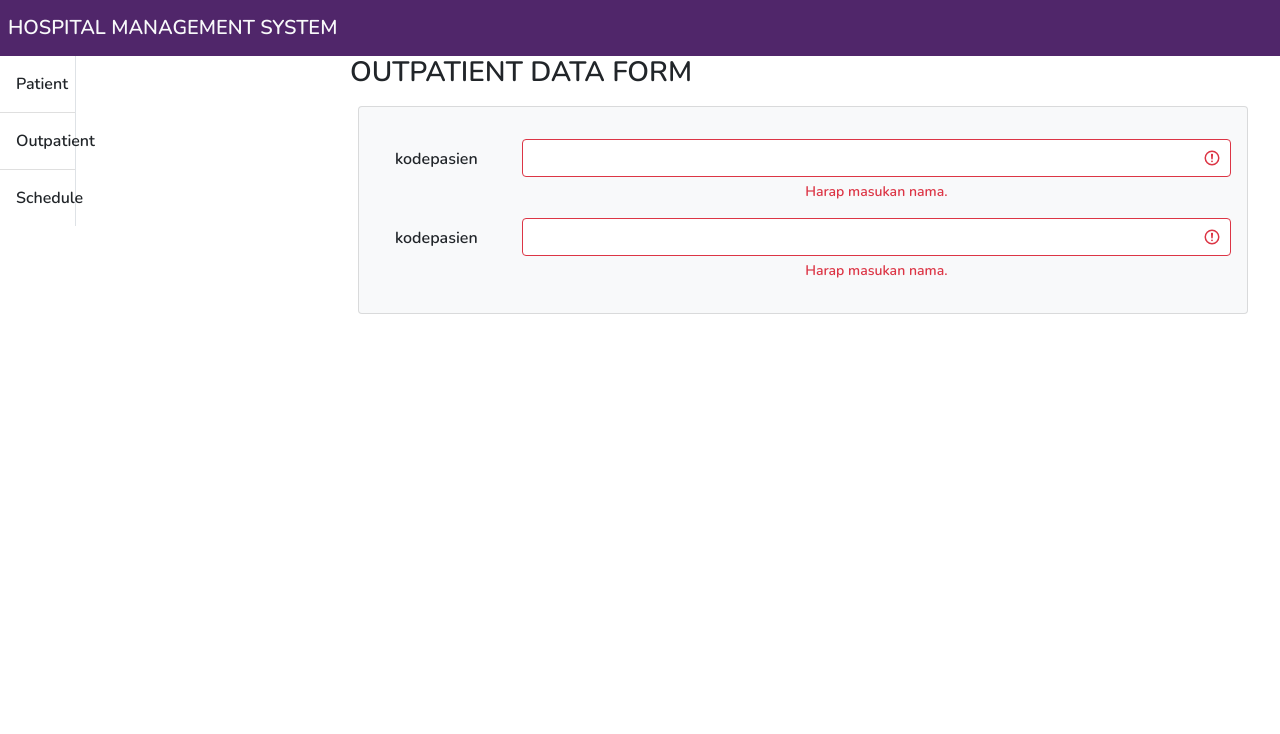
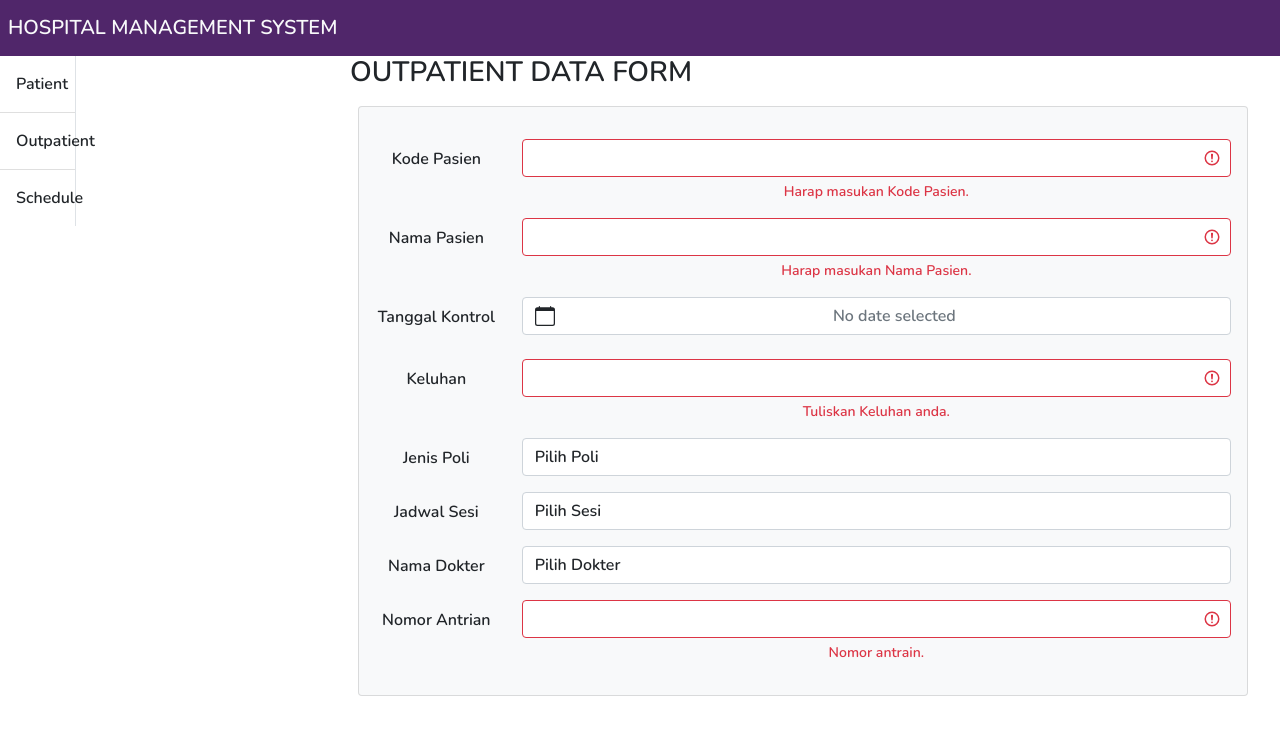
Before and after one commit to altacapstone36/frontend-vuejs, a Vue app: page /addoutpatient in a window 1280 px wide. Shown: the top 734 px of the page. Built offline with nearby package versions, Linux system fonts and the light colour scheme.

Commit message:
feat : finishing outpatient (revisi addoutpatient 2)

```diff
--- a/src/views/outpatientadd.vue
+++ b/src/views/outpatientadd.vue
@@ -8,30 +8,115 @@
         <b-card bg-variant="light" class="card text-center mx-2 my-2 text-purple">
           <b-row class="my-3">
             <b-col cols="2">
-              <label class="mt-2" aria-controls="fieldset-1">kodepasien</label>
+              <label class="mt-2" aria-controls="fieldset-1">Kode Pasien</label>
             </b-col>
               <b-col cols="10">
               <b-form-group
                 id="fieldset-1"
-                :invalid-feedback="invalidFeedback"
+                :invalid-feedback="invalidfeedbackKP"
                 :state="state"
               >
-          <b-form-input id="input-1" v-model="name" :state="state" trim></b-form-input>
+          <b-form-input id="input-1" v-model="kode_pasien" :state="stateKP" trim></b-form-input>
         </b-form-group>
               </b-col>
           </b-row>
 
           <b-row class="my-3">
             <b-col cols="2">
-              <label class="mt-2" aria-controls="fieldset-1">kodepasien</label>
+              <label class="mt-2" aria-controls="fieldset-2">Nama Pasien</label>
             </b-col>
               <b-col cols="10">
               <b-form-group
                 id="fieldset-2"
-                :invalid-feedback="invalidFeedback"
-                :state="state"
+                :invalid-feedback="invalidfeedbackNP"
+                :state="stateNP"
               >
-          <b-form-input id="input-2" v-model="name" :state="state" trim></b-form-input>
+          <b-form-input id="input-2" v-model="nama_pasien" :state="stateNP" trim></b-form-input>
+        </b-form-group>
+              </b-col>
+          </b-row>
+
+        <b-row class="my-3">
+            <b-col cols="2">
+              <label class="mt-2" aria-controls="fieldset-5">Tanggal Kontrol</label>
+            </b-col>
+              <b-col cols="10">
+           <b-form-datepicker id="example-datepicker" v-model="tanggal_kontrol" class="mb-2"></b-form-datepicker>
+              </b-col>
+          </b-row>
+          <b-row class="my-3">
+            <b-col cols="2">
+              <label class="mt-2" aria-controls="fieldset-3">Keluhan</label>
+            </b-col>
+              <b-col cols="10">
+              <b-form-group
+                id="fieldset-3"
+                :invalid-feedback="invalidfeedbackKel"
+                :state="stateKel"
+              >
+          <b-form-input id="input-3" v-model="keluhan" :state="stateKel" trim></b-form-input>
+        </b-form-group>
+              </b-col>
+          </b-row>
+
+          <b-row class="my-3">
+            <b-col cols="2">
+              <label class="mt-2" aria-controls="fieldset-6">Jenis Poli</label>
+            </b-col>
+              <b-col cols="10">
+                <b-form-select
+                          id="input-6"
+                          v-model="jenis_poli"
+                          :options="poli"
+                          required
+                          plain
+                        ></b-form-select>
+              </b-col>
+          </b-row>
+
+          <b-row class="my-3">
+            <b-col cols="2">
+              <label class="mt-2" aria-controls="fieldset-6">Jadwal Sesi</label>
+            </b-col>
+              <b-col cols="10">
+                <b-form-select
+                          id="input-6"
+                          v-model="jadwal_sesi"
+                          :options="sesi"
+                          required
+                          plain
+                        ></b-form-select>
+              </b-col>
+          </b-row>
+
+          <b-row class="my-3">
+            <b-col cols="2">
+              <label class="mt-2" aria-controls="fieldset-6">Nama Dokter</label>
+            </b-col>
+              <b-col cols="10">
+                <b-form-select
+                          id="input-6"
+                          v-model="nama_dokter"
+                          :options="dokter"
+                          required
+                          plain
+
+                        >
+                        </b-form-select>
+              </b-col>
+          </b-row>
+
+          <b-row class="my-3">
+            <b-col cols="2">
+              <label class="mt-2" aria-controls="fieldset-4">Nomor Antrian</label>
+            </b-col>
+              <b-col cols="10">
+              <b-form-group
+                id="fieldset-4"
+                :invalid-feedback="invalidfeedbackNA"
+                :state="stateNA"
+              >
+          <b-form-input id="input-4" v-model="nomor_antrian" :state="stateNA" trim></b-form-input>
         </b-form-group>
               </b-col>
           </b-row>
@@ -48,24 +133,58 @@
 export default {
     name: "outpatientAdd",
     computed: {
-      state() {
-        return this.name.length >= 4
+      stateKP() {
+        return this.kode_pasien.length >= 4
       },
-      invalidFeedback() {
-        if (this.name.length > 0) {
+      invalidfeedbackKP() {
+        if (this.kode_pasien.length > 0) {
           return 'Minimal 4 huruf characters.'
         }
-        return 'Harap masukan nama.'
+        return 'Harap masukan Kode Pasien.'
+      },
+      stateNP() {
+        return this.nama_pasien.length >= 4
+      },
+      invalidfeedbackNP() {
+        if (this.nama_pasien.length > 0) {
+          return 'Minimal 4 huruf characters.'
+        }
+        return 'Harap masukan Nama Pasien.'
+      },
+      stateKel() {
+        return this.keluhan.length >= 4
+      },
+      invalidfeedbackKel() {
+        if (this.keluhan.length > 0) {
+          return 'Minimal 4 huruf characters.'
+        }
+        return 'Tuliskan Keluhan anda.'
+      },
+      stateNA() {
+        return this.nomor_antrian.length >= 1
+      },
+      invalidfeedbackNA() {
+        if (this.nomor_antrian.length > 0) {
+          return 'Minimal 1 nomor.'
+        }
+        return 'Nomor antrain.'
       }
     },
     data() {
       return {
         name: '',
-        food: null,
-      poli: [{ text: 'Pilih Poli', value: null }, 'Carrots', 'Beans', 'Tomatoes', 'Corn'],
-      sesi: [{ text: 'Pilih Sesi', value: null }, 'Carrots', 'Beans', 'Tomatoes', 'Corn'],
-      dokter: [{ text: 'Pilih Dokter', value: null }, 'Carrots', 'Beans', 'Tomatoes', 'Corn'],
+        kode_pasien: '',
+        nama_pasien: '',
+        keluhan: '',
+        nomor_antrian: '',
+        tanggal_kontrol: '',
+        jenis_poli: null,
+        jadwal_sesi: null,
+        nama_dokter: null,
 
+      poli: [{ text: 'Pilih Poli', value: null }, 'Umum', 'Anak', 'Gigi'],
+      sesi: [{ text: 'Pilih Sesi', value: null }, 'Pagi (08.00 - 11.00)', 'Siang (13.00 - 15.00)', 'Sore (16.00 - 18.00)'],
+      dokter: [{ text: 'Pilih Dokter', value: null }, 'dr. Alshad Ahmad', 'dr. Adira Putri', 'dr. Seno', 'dr. Christie'],
 
 }
     }
```
